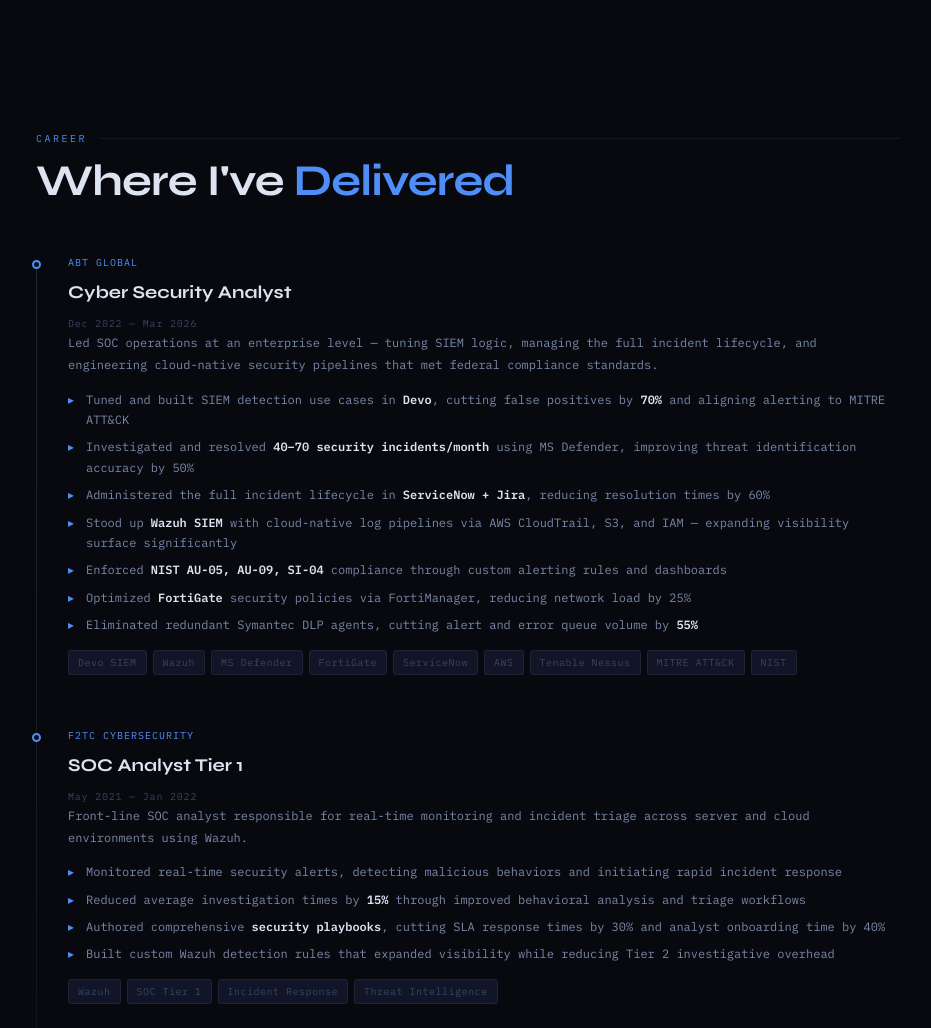
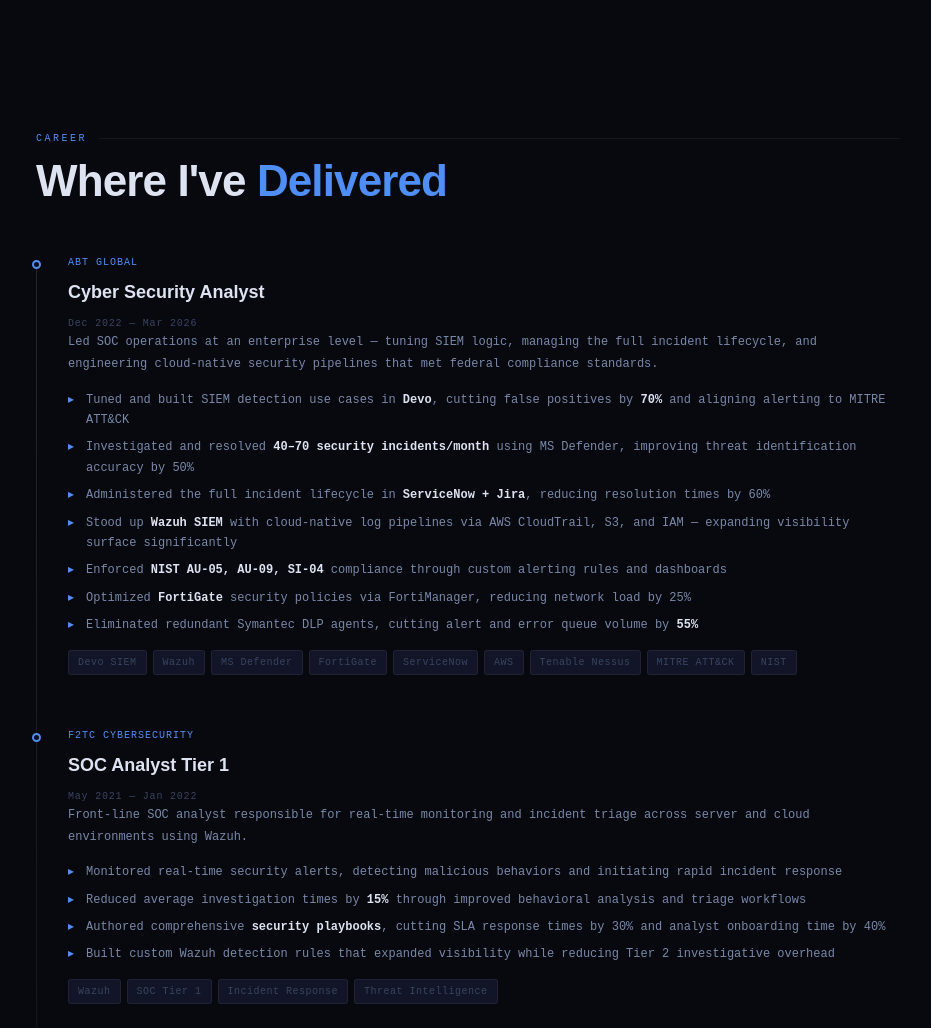
Before and after one commit to edwinamaderac72/edwinamaderac72, a plain HTML site: page index.html in a window 1280 px wide. Shown: the part 1140-2168 px from the top of the page, without its empty margins (172-1103 px from the left). Drawn offline with Linux system fonts and the light colour scheme.

Commit message:
Update index.html

```diff
--- a/index.html
+++ b/index.html
@@ -5,7 +5,7 @@
 <meta name="viewport" content="width=device-width, initial-scale=1.0">
 <title>Edwin Madera · Cybersecurity & IT Professional</title>
 <link rel="preconnect" href="https://fonts.googleapis.com">
-<link href="https://fonts.googleapis.com/css2?family=IBM+Plex+Mono:wght@300;400;500;600&family=Syne:wght@400;600;700;800&display=swap" rel="stylesheet">
+<link href="https://fonts.googleapis.com/css2?family=IBM+Plex+Serif:ital,wght@0,100;0,200;0,300;0,400;0,500;0,600;0,700;1,100;1,200;1,300;1,400;1,500;1,600;1,700&display=swap" rel="stylesheet">
 <style>
 :root {
   --bg: #07090f;
```
